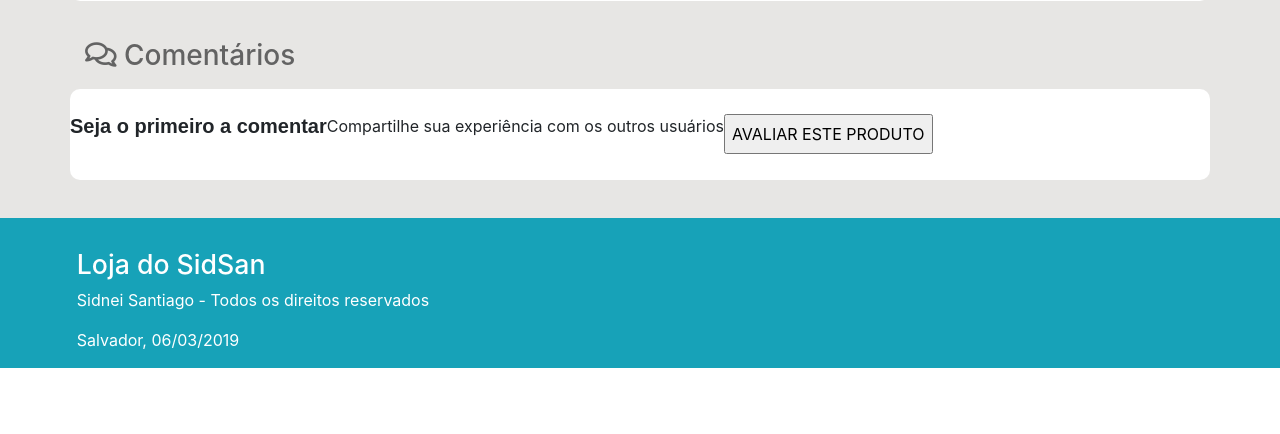
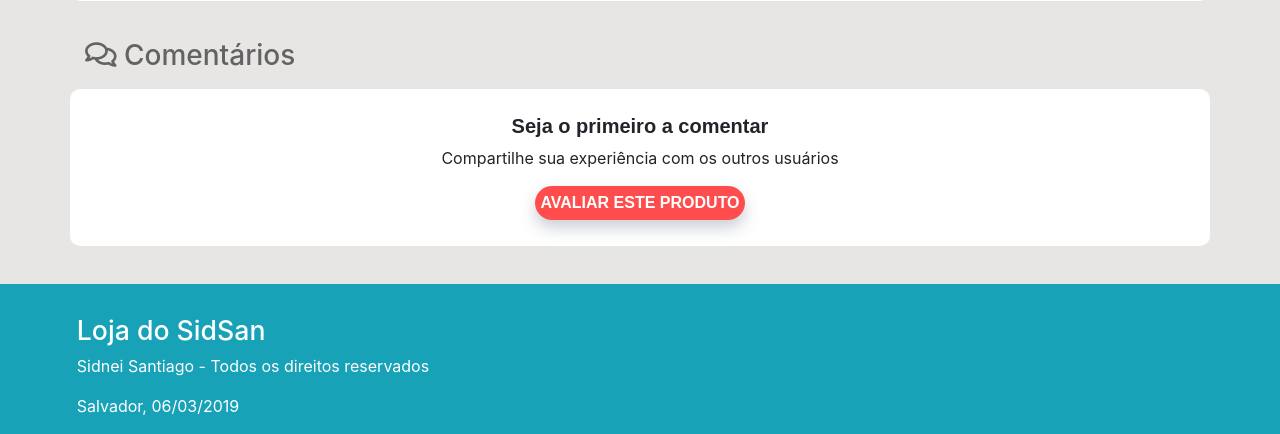
Before and after one commit to SidSan97/Site-Market, a PHP site: page /xiaomi.html in a window 1280 px wide. Shown: the part 1621-2055 px from the top of the page. Before the commit the page ends 1989 px from the top, so only its background shows below. Run offline with PHP 8.4, Linux system fonts and the light colour scheme; some libraries are stand-ins or nearby versions; some web fonts are replaced.

Commit message:
Adição da caixa de comentarios

```diff
--- a/css/xiaomi.css
+++ b/css/xiaomi.css
@@ -85,6 +85,30 @@
     font-weight: 700;
     font-family: Montserrat,sans-serif;
 }
+#comentarios h5
+{
+    font-weight: 700;
+    font-family: Montserrat,sans-serif;
+}
+
+#comentarios input
+{
+    font-weight: 700;
+    font-family: Montserrat,sans-serif;
+    border-radius: 24px;
+    background-color: #ff4d4d;
+    padding: 5px;
+    box-shadow: 0 8px 15px rgba(114,124,142,.36);
+    border: none;
+    color: white;
+
+}
+
+#comentarios input:hover
+{
+    color: black;
+}
+
 
 .produto
 {
--- a/xiaomi.html
+++ b/xiaomi.html
@@ -211,9 +211,11 @@
 
     <div class="container" id="comentarios">
       <div class="row">
+        <div class="col-12" style="text-align: center;">
             <h5>Seja o primeiro a comentar</h5>
             <p>Compartilhe sua experiência com os outros usuários</p>
-            <input type="submit" value="AVALIAR ESTE PRODUTO" class="btn-commit">
+            <input type="submit" value="AVALIAR ESTE PRODUTO">
+        </div>
       </div>
     </div>
 
```
